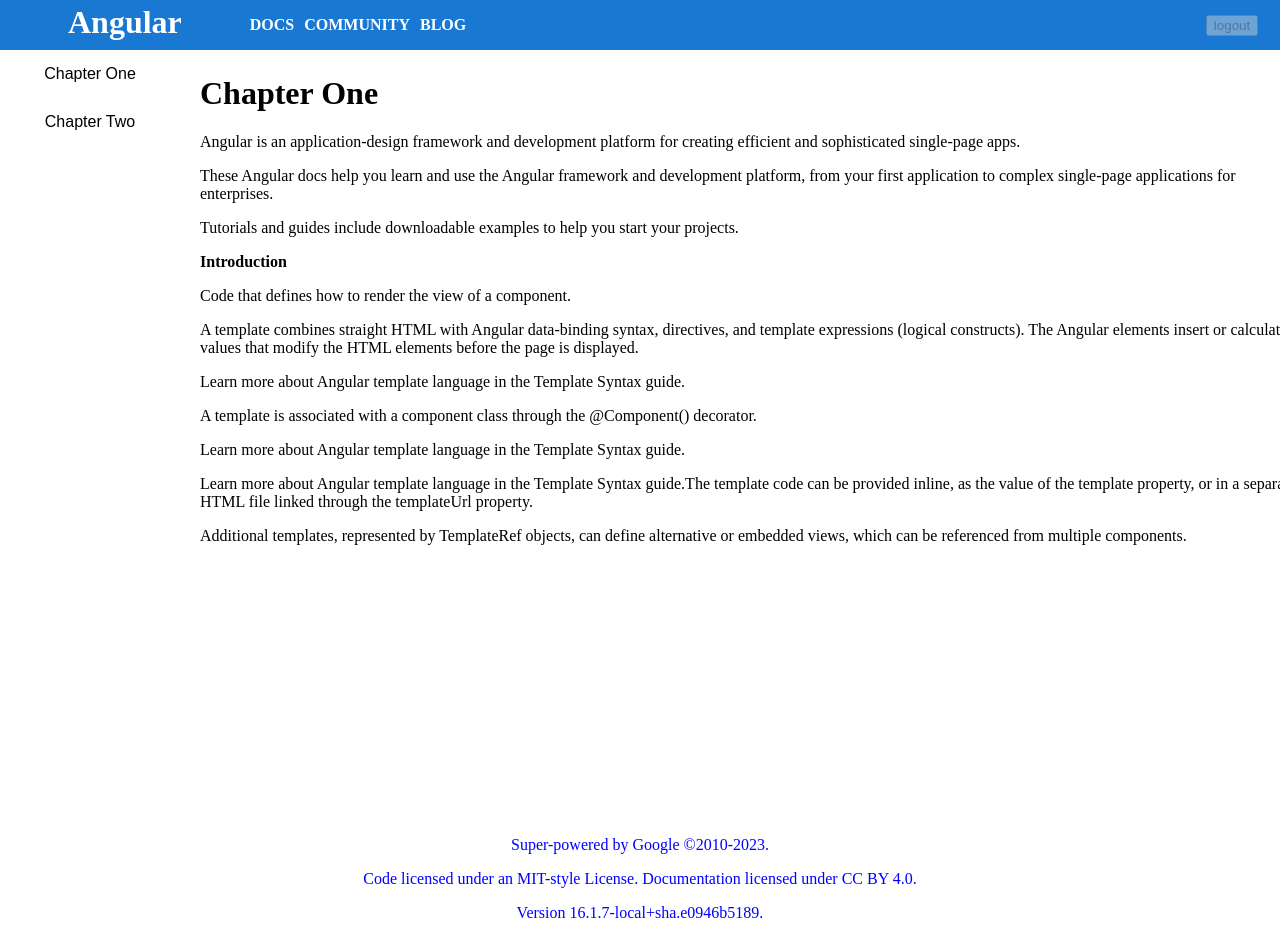
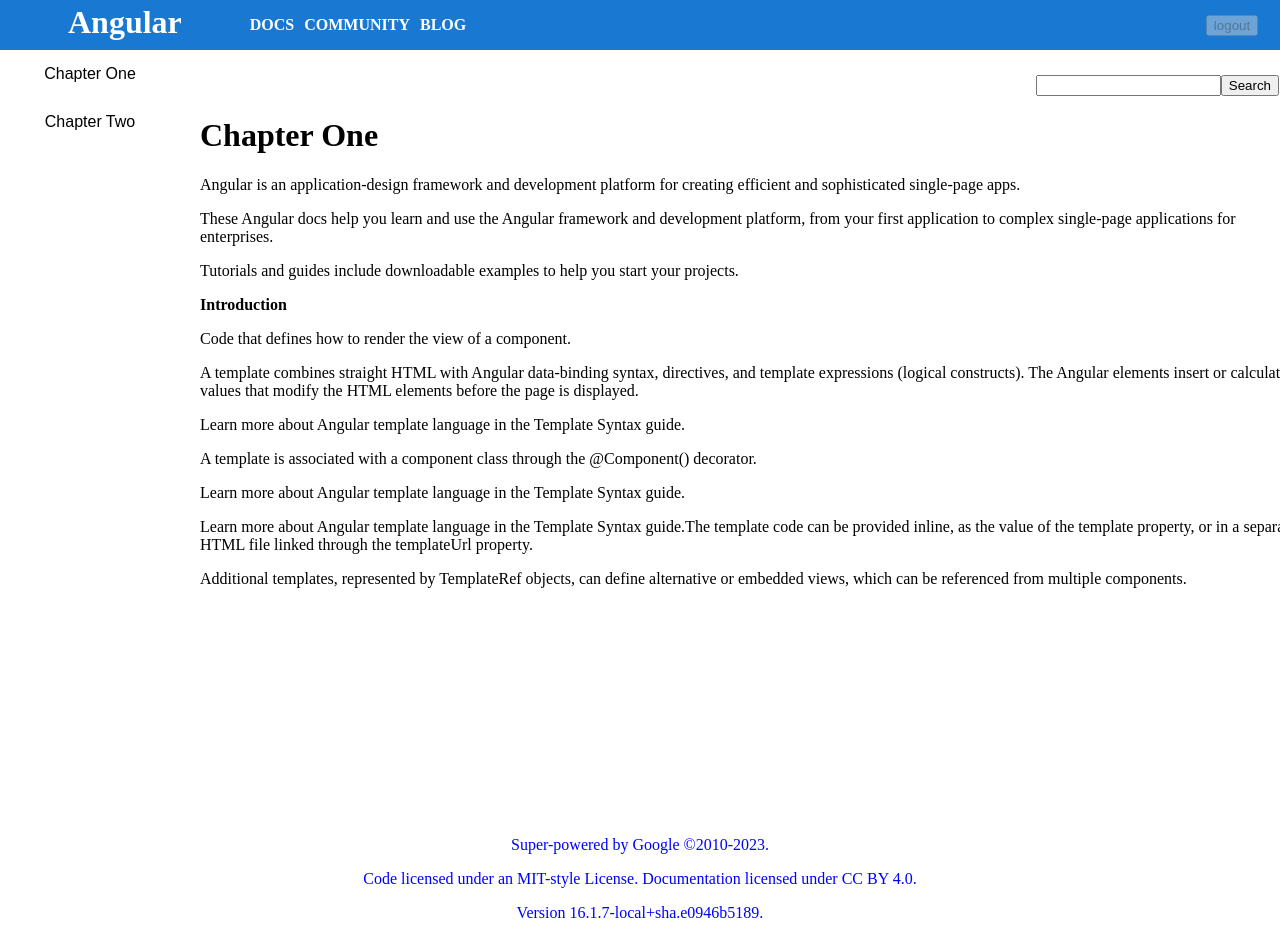
Before and after one commit to Akash-joy/FirstSite, an Angular app: page /app-chapter-one in a window 1280 px wide. Built offline with nearby package versions, Linux system fonts and the light colour scheme.

Commit message:
add search field to chapter-1 and chapter-2

```diff
--- a/src/app/chapter-one/chapter-one.component.html
+++ b/src/app/chapter-one/chapter-one.component.html
@@ -1,5 +1,8 @@
 <div class="container">
-
+    <div class="search">
+        <input type="search" #searchInput>
+        <button (click)="searchElement(searchInput.value)">Search</button>
+    </div>
 
     <div id="Chapter-one" >
         <h1>Chapter One</h1>
--- a/src/app/chapter-one/chapter-one.component.scss
+++ b/src/app/chapter-one/chapter-one.component.scss
@@ -4,8 +4,7 @@
 
     margin-left: 192px;
     margin-top: 75px;
-
-
-
-
     }
+    .search{
+        margin-left: 76%;
+    }
--- a/src/app/chapter-one/chapter-one.component.ts
+++ b/src/app/chapter-one/chapter-one.component.ts
@@ -1,4 +1,4 @@
-import { Component } from '@angular/core';
+import { Component, ElementRef } from '@angular/core';
 
 @Component({
   selector: 'app-chapter-one',
@@ -7,4 +7,16 @@
 })
 export class ChapterOneComponent {
 
+
+  searchElement(inputValue: string) {
+    const chapterOneContent = document.getElementById('Chapter-one')?.textContent?.toLowerCase();
+  if(chapterOneContent){
+    if (chapterOneContent.includes(inputValue.toLowerCase())) {
+      alert('Element found in Chapter One!');
+    } else {
+      alert('Element not found in Chapter One!');
+    }
+  }
+  }
+  constructor(private chapterOneElement: ElementRef) {}
 }
--- a/src/app/chapter-two/chapter-two.component.html
+++ b/src/app/chapter-two/chapter-two.component.html
@@ -1,4 +1,8 @@
 <div class="container">
+    <div class="search">
+        <input type="search" #searchInput>
+        <button (click)="searchElement(searchInput.value)">Search</button>
+    </div>
 <div id="chapter2">
     <h1>Chapter Two</h1>
     <p>Code that defines how to render the view of a component.</p>
--- a/src/app/chapter-two/chapter-two.component.scss
+++ b/src/app/chapter-two/chapter-two.component.scss
@@ -1,8 +1,9 @@
 .container{
     height: 95%;
     width: 88%;
-
     margin-left: 192px;
     margin-top: 75px;
-
     }
+    .search{
+        margin-left: 76%;
+    }
--- a/src/app/chapter-two/chapter-two.component.ts
+++ b/src/app/chapter-two/chapter-two.component.ts
@@ -1,4 +1,4 @@
-import { Component } from '@angular/core';
+import { Component, ElementRef } from '@angular/core';
 
 @Component({
   selector: 'app-chapter-two',
@@ -6,5 +6,15 @@
   styleUrls: ['./chapter-two.component.scss']
 })
 export class ChapterTwoComponent {
-
+  searchElement(inputValue: string) {
+    const chapterOneContent = document.getElementById('chapter2')?.textContent?.toLowerCase();
+  if(chapterOneContent){
+    if (chapterOneContent.includes(inputValue.toLowerCase())) {
+      alert('Element found in Chapter One!');
+    } else {
+      alert('Element not found in Chapter One!');
+    }
+  }
+  }
+  constructor(private chapterOneElement: ElementRef) {}
 }
```
